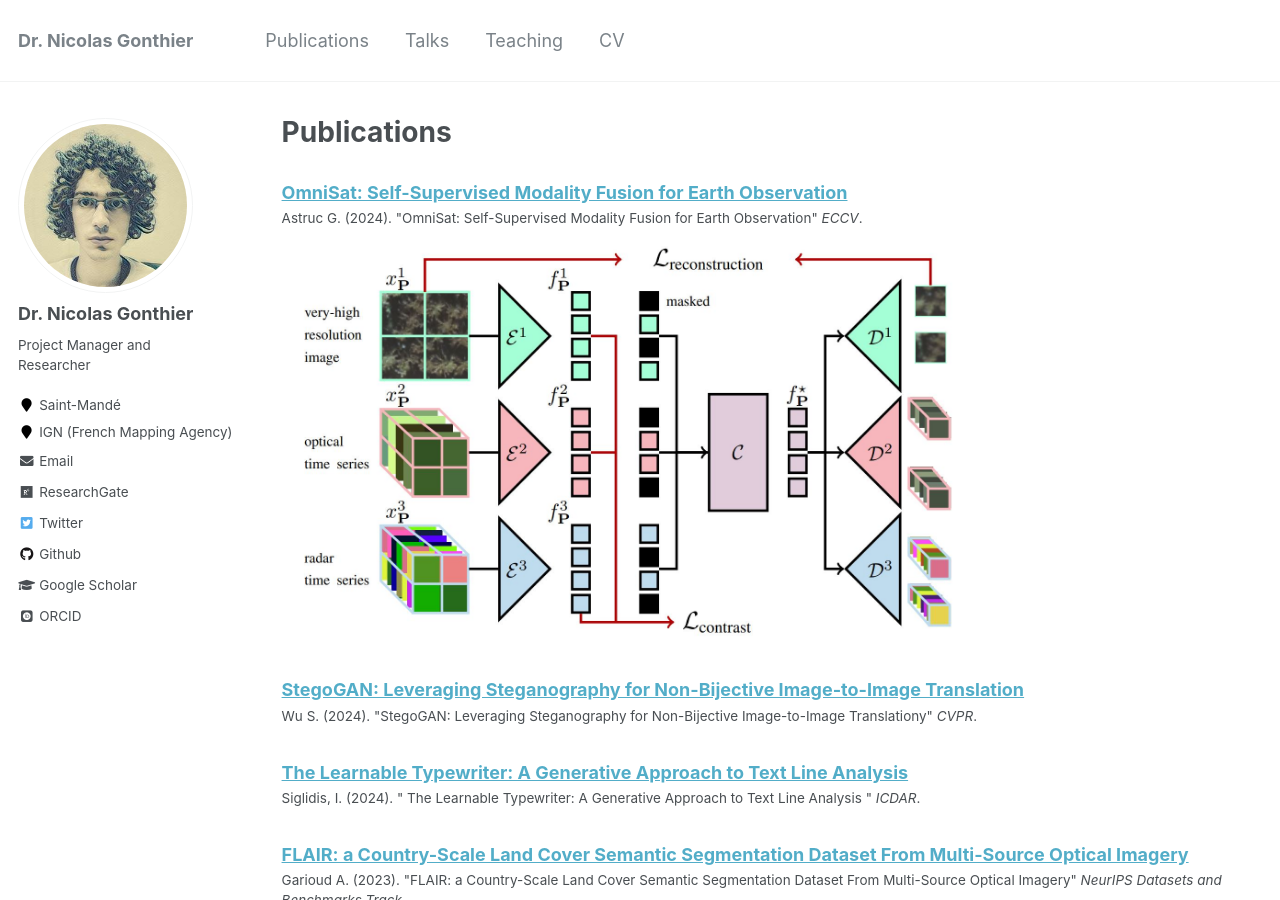
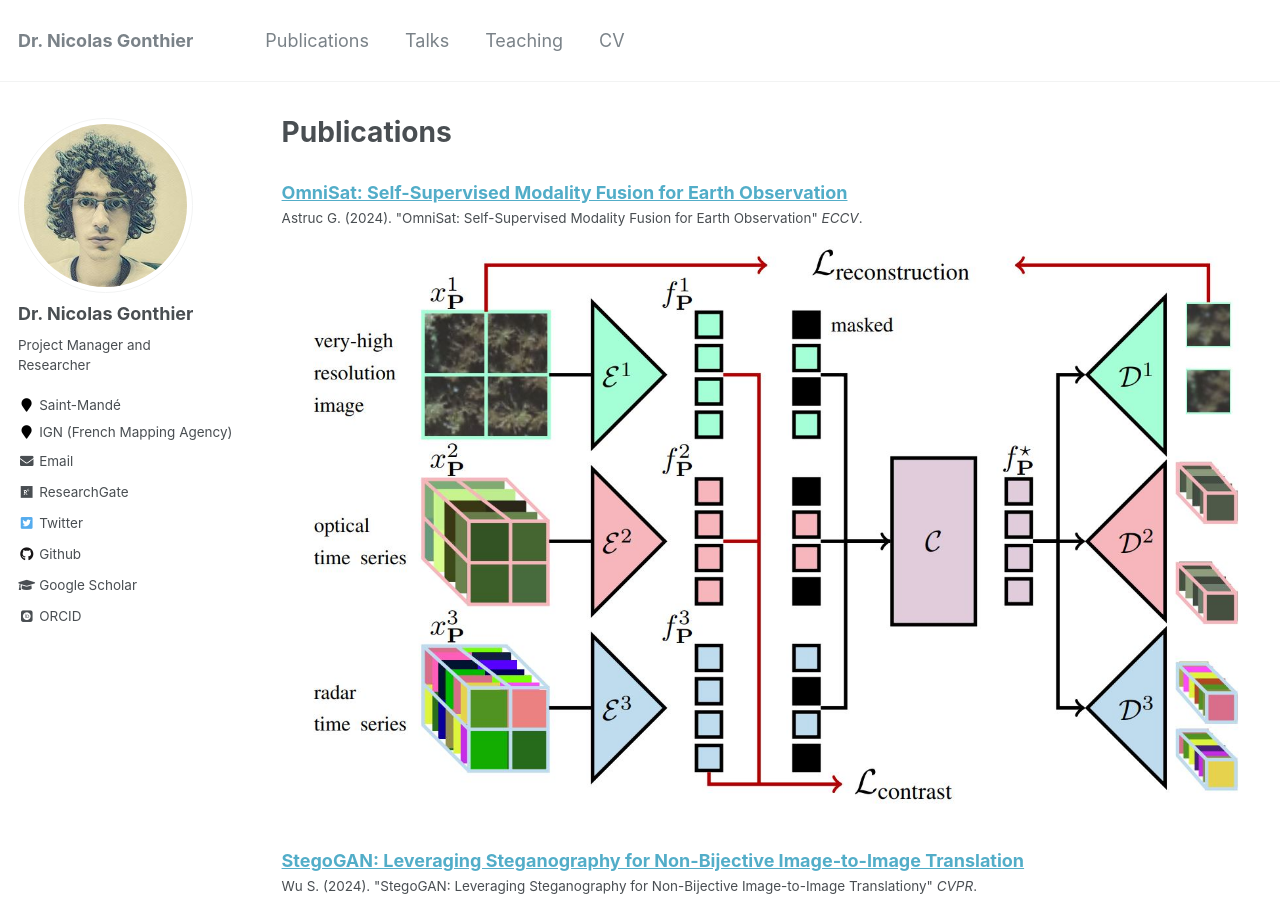
Before and after one commit to ngonthier/ngonthier.github.io, a Jekyll site: the page built from _pages/publications.md, in a window 1280 px wide and 900 px high. Built offline with Jekyll 4.4.1, drawn with Linux system fonts in a browser that asks for light colours; some web fonts are replaced.

Commit message:
Update archive-custom-publications-teaser.html

```diff
--- a/_includes/archive-custom-publications-teaser.html
+++ b/_includes/archive-custom-publications-teaser.html
@@ -32,6 +32,6 @@
       {% else %}
         "{{ teaser | prepend: "/images/" | prepend: base_path }}"
       {% endif %}
-      alt="" style="width: 70%; height: auto;">
+      alt="" style="width: auto; height: 10%;">
   </div>
 {% endif %}
```
